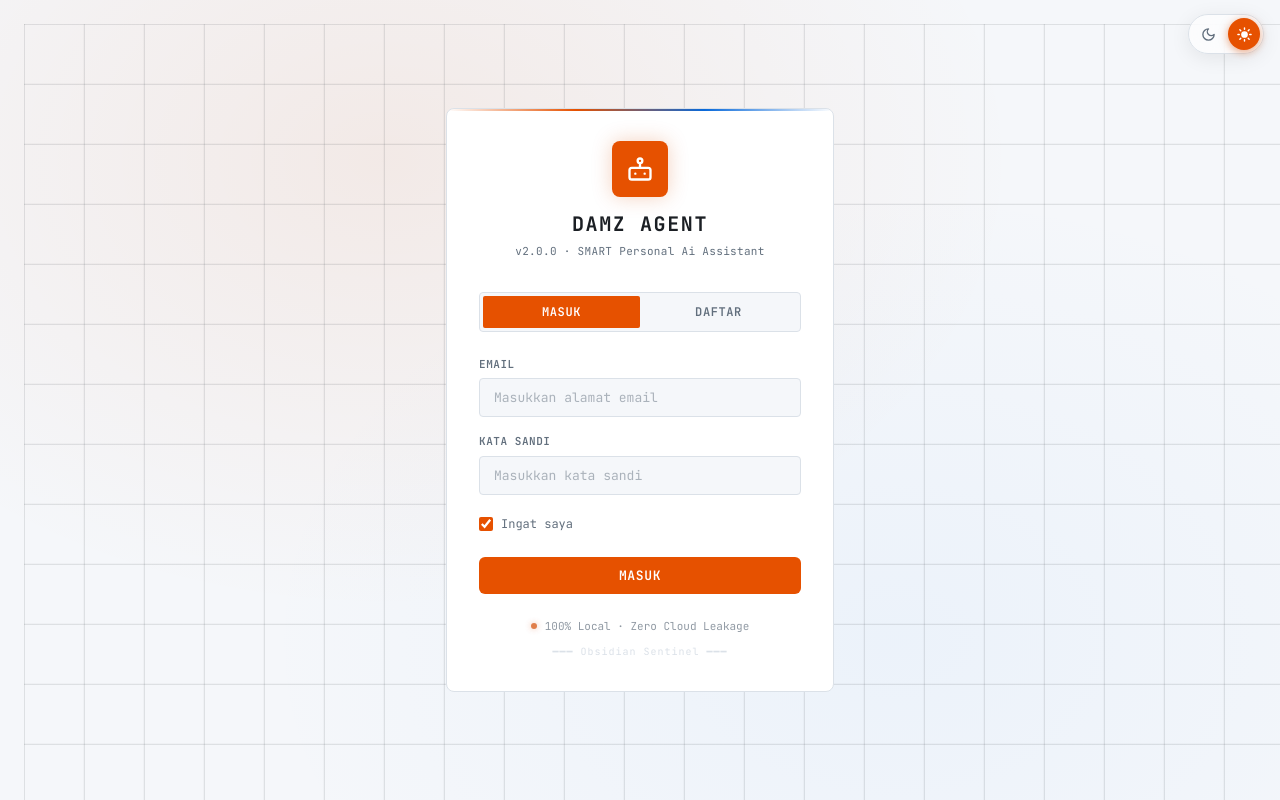
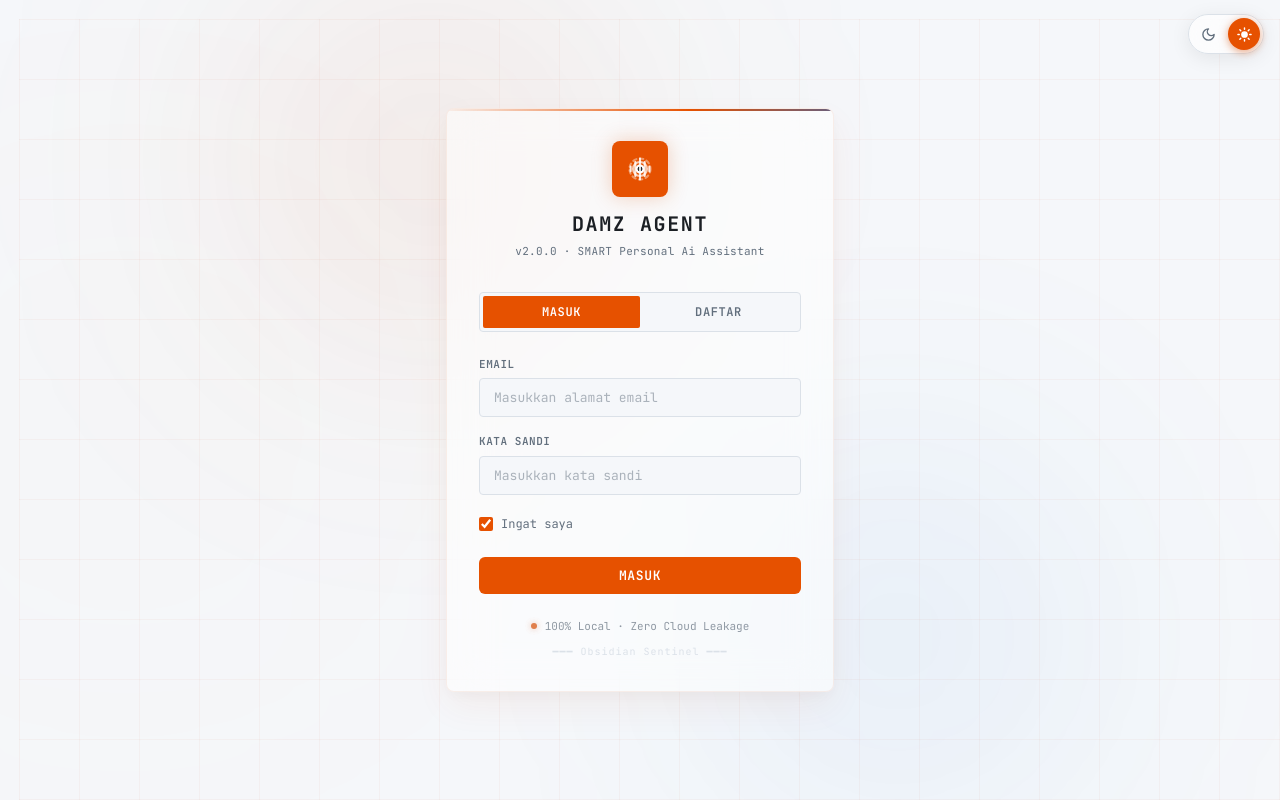
Before and after one commit to damzcore-dotcom/myagent, a plain HTML site: page frontend/index.html in a window 1280 px wide. Both pictures are taken after a click on the button 1244 px from the left and 34 px from the top of the page. Drawn offline with Linux system fonts and the light colour scheme.

Commit message:
fix(ui): upgrade login screen with ambient glowing orbs, glassmorphism, border shimmer, and premium logo

```diff
--- a/frontend/css/design-tokens.css
+++ b/frontend/css/design-tokens.css
@@ -41,6 +41,11 @@
   --primary-bg-hover:         rgba(35, 134, 54, 0.08);
   --primary-bg-lowest:        rgba(35, 134, 54, 0.03);
   --primary-border-subtle:    rgba(35, 134, 54, 0.3);
+
+  /* Login Ambient Orbs (Dark Mode) */
+  --login-orb-1: rgba(35, 134, 54, 0.18);
+  --login-orb-2: rgba(88, 166, 255, 0.12);
+  --login-orb-3: rgba(162, 201, 255, 0.08);
 
   /* ── Secondary ──────────────────────────────────── */
   --secondary:          #c1c7d0;
@@ -136,6 +141,11 @@
   --primary-bg-lowest:        rgba(212, 74, 0, 0.03);
   --primary-border-subtle:    rgba(212, 74, 0, 0.3);
 
+  /* Login Ambient Orbs (Clean Mode) */
+  --login-orb-1: rgba(212, 74, 0, 0.12);
+  --login-orb-2: rgba(9, 105, 218, 0.08);
+  --login-orb-3: rgba(242, 116, 56, 0.05);
+
   /* Secondary */
   --secondary:          #57606a;
   --secondary-container:#edf1f5;
--- a/frontend/css/pages.css
+++ b/frontend/css/pages.css
@@ -369,19 +369,89 @@
 .login-bg {
   position: absolute;
   inset: 0;
-  background:
-    radial-gradient(ellipse at 30% 20%, var(--primary-bg-hover) 0%, transparent 50%),
-    radial-gradient(ellipse at 70% 80%, rgba(88,166,255,0.06) 0%, transparent 50%);
+  background: var(--bg-base);
+  overflow: hidden;
 }
 
 .login-grid-overlay {
   position: absolute;
   inset: 0;
   background-image:
-    linear-gradient(rgba(48,54,61,0.15) 1px, transparent 1px),
-    linear-gradient(90deg, rgba(48,54,61,0.15) 1px, transparent 1px);
+    linear-gradient(rgba(48,54,61,0.08) 1px, transparent 1px),
+    linear-gradient(90deg, rgba(48,54,61,0.08) 1px, transparent 1px);
   background-size: 60px 60px;
-  animation: gridDrift 20s linear infinite;
+  animation: gridDrift 25s linear infinite;
+  opacity: 0.8;
+  z-index: 1;
+}
+
+:root[data-theme="clean"] .login-grid-overlay {
+  background-image:
+    linear-gradient(rgba(212, 74, 0, 0.05) 1px, transparent 1px),
+    linear-gradient(90deg, rgba(212, 74, 0, 0.05) 1px, transparent 1px);
+}
+
+/* Premium Luminous Ambient Orbs */
+.login-glow-orb {
+  position: absolute;
+  border-radius: 50%;
+  filter: blur(100px);
+  -webkit-filter: blur(100px);
+  opacity: 0.85;
+  mix-blend-mode: screen;
+  z-index: 0;
+}
+
+:root[data-theme="clean"] .login-glow-orb {
+  mix-blend-mode: multiply;
+  filter: blur(120px);
+  -webkit-filter: blur(120px);
+  opacity: 0.6;
+}
+
+.login-glow-orb-1 {
+  width: 380px;
+  height: 380px;
+  top: -8%;
+  left: 15%;
+  background: var(--login-orb-1);
+  animation: floatOrb1 22s ease-in-out infinite;
+}
+
+.login-glow-orb-2 {
+  width: 440px;
+  height: 440px;
+  bottom: -12%;
+  right: 10%;
+  background: var(--login-orb-2);
+  animation: floatOrb2 26s ease-in-out infinite;
+}
+
+.login-glow-orb-3 {
+  width: 300px;
+  height: 300px;
+  top: 40%;
+  left: -5%;
+  background: var(--login-orb-3);
+  animation: floatOrb3 18s ease-in-out infinite;
+}
+
+@keyframes floatOrb1 {
+  0% { transform: translate(0, 0) scale(1); }
+  50% { transform: translate(60px, 40px) scale(1.1); }
+  100% { transform: translate(0, 0) scale(1); }
+}
+
+@keyframes floatOrb2 {
+  0% { transform: translate(0, 0) scale(1); }
+  50% { transform: translate(-50px, -60px) scale(0.9); }
+  100% { transform: translate(0, 0) scale(1); }
+}
+
+@keyframes floatOrb3 {
+  0% { transform: translate(0, 0) scale(1); }
+  50% { transform: translate(40px, -40px) scale(1.15); }
+  100% { transform: translate(0, 0) scale(1); }
 }
 
 @keyframes gridDrift {
@@ -391,20 +461,29 @@
 
 .login-container {
   position: relative;
-  z-index: 1;
+  z-index: 2;
   width: 100%;
   max-width: 420px;
   padding: 0 var(--space-4);
 }
 
 .login-card {
-  background: var(--bg-elevated);
-  border: 1px solid var(--border);
+  background: rgba(22, 27, 34, 0.45);
+  backdrop-filter: blur(20px);
+  -webkit-backdrop-filter: blur(20px);
+  border: 1px solid rgba(255, 255, 255, 0.06);
   border-radius: var(--radius-lg);
   padding: var(--space-8);
   animation: fadeIn 0.5s ease, slideUp 0.5s ease;
   position: relative;
   overflow: hidden;
+  box-shadow: 0 15px 35px rgba(0, 0, 0, 0.35);
+}
+
+:root[data-theme="clean"] .login-card {
+  background: rgba(255, 255, 255, 0.55);
+  border: 1px solid rgba(212, 74, 0, 0.08);
+  box-shadow: 0 15px 35px rgba(212, 74, 0, 0.06), 0 5px 15px rgba(0, 0, 0, 0.03);
 }
 
 .login-card::before {
@@ -413,6 +492,14 @@
   top: 0; left: 0; right: 0;
   height: 2px;
   background: linear-gradient(90deg, transparent, var(--primary-container), var(--accent-blue), transparent);
+  background-size: 200% auto;
+  animation: borderShimmer 4s linear infinite;
+}
+
+@keyframes borderShimmer {
+  0% { background-position: 0% 50%; }
+  50% { background-position: 100% 50%; }
+  100% { background-position: 0% 50%; }
 }
 
 .login-logo {
--- a/frontend/js/components/sidebar.js
+++ b/frontend/js/components/sidebar.js
@@ -17,7 +17,7 @@ const ICONS = {
   logs: `<svg viewBox="0 0 24 24" fill="none" stroke="currentColor" stroke-width="2" stroke-linecap="round" stroke-linejoin="round"><path d="M13 2H6a2 2 0 0 0-2 2v16a2 2 0 0 0 2 2h12a2 2 0 0 0 2-2V9z"/><polyline points="13 2 13 9 20 9"/><line x1="8" y1="13" x2="16" y2="13"/><line x1="8" y1="17" x2="16" y2="17"/></svg>`,
   settings: `<svg viewBox="0 0 24 24" fill="none" stroke="currentColor" stroke-width="2" stroke-linecap="round" stroke-linejoin="round"><circle cx="12" cy="12" r="3"/><path d="M19.4 15a1.65 1.65 0 0 0 .33 1.82l.06.06a2 2 0 0 1 0 2.83 2 2 0 0 1-2.83 0l-.06-.06a1.65 1.65 0 0 0-1.82-.33 1.65 1.65 0 0 0-1 1.51V21a2 2 0 0 1-2 2 2 2 0 0 1-2-2v-.09A1.65 1.65 0 0 0 9 19.4a1.65 1.65 0 0 0-1.82.33l-.06.06a2 2 0 0 1-2.83 0 2 2 0 0 1 0-2.83l.06-.06A1.65 1.65 0 0 0 4.68 15a1.65 1.65 0 0 0-1.51-1H3a2 2 0 0 1-2-2 2 2 0 0 1 2-2h.09A1.65 1.65 0 0 0 4.6 9a1.65 1.65 0 0 0-.33-1.82l-.06-.06a2 2 0 0 1 0-2.83 2 2 0 0 1 2.83 0l.06.06A1.65 1.65 0 0 0 9 4.68a1.65 1.65 0 0 0 1-1.51V3a2 2 0 0 1 2-2 2 2 0 0 1 2 2v.09a1.65 1.65 0 0 0 1 1.51 1.65 1.65 0 0 0 1.82-.33l.06-.06a2 2 0 0 1 2.83 0 2 2 0 0 1 0 2.83l-.06.06a1.65 1.65 0 0 0-.33 1.82V9a1.65 1.65 0 0 0 1.51 1H21a2 2 0 0 1 2 2 2 2 0 0 1-2 2h-.09a1.65 1.65 0 0 0-1.51 1z"/></svg>`,
   users: `<svg viewBox="0 0 24 24" fill="none" stroke="currentColor" stroke-width="2" stroke-linecap="round" stroke-linejoin="round"><path d="M17 21v-2a4 4 0 0 0-4-4H5a4 4 0 0 0-4 4v2"/><circle cx="9" cy="7" r="4"/><path d="M23 21v-2a4 4 0 0 0-3-3.87"/><path d="M16 3.13a4 4 0 0 1 0 7.75"/></svg>`,
-  bot: `<svg viewBox="0 0 24 24" fill="none" stroke="currentColor" stroke-width="2" stroke-linecap="round" stroke-linejoin="round"><rect x="3" y="11" width="18" height="10" rx="2"/><circle cx="12" cy="5" r="2"/><path d="M12 7v4"/><line x1="8" y1="16" x2="8" y2="16"/><line x1="16" y1="16" x2="16" y2="16"/></svg>`,
+  bot: `<svg viewBox="0 0 24 24" fill="none" stroke="currentColor" stroke-width="1.8" stroke-linecap="round" stroke-linejoin="round"><circle cx="12" cy="12" r="9" stroke-dasharray="3 3" opacity="0.4"/><circle cx="12" cy="12" r="6" opacity="0.7"/><circle cx="12" cy="12" r="3" fill="currentColor"/><path d="M12 3v18M16 6v12M8 6v12M20 10v4M4 10v4" opacity="0.85"/></svg>`,
   power: `<svg viewBox="0 0 24 24" fill="none" stroke="currentColor" stroke-width="2" stroke-linecap="round" stroke-linejoin="round"><path d="M18.36 6.64a9 9 0 1 1-12.73 0"/><line x1="12" y1="2" x2="12" y2="12"/></svg>`,
   mic: `<svg viewBox="0 0 24 24" fill="none" stroke="currentColor" stroke-width="2" stroke-linecap="round" stroke-linejoin="round"><path d="M12 2a3 3 0 0 0-3 3v7a3 3 0 0 0 6 0V5a3 3 0 0 0-3-3Z"/><path d="M19 10v1a7 7 0 0 1-14 0v-1"/><line x1="12" y1="19" x2="12" y2="22"/></svg>`,
   volume: `<svg viewBox="0 0 24 24" fill="none" stroke="currentColor" stroke-width="2" stroke-linecap="round" stroke-linejoin="round"><polygon points="11 5 6 9 2 9 2 15 6 15 11 19 11 5"/><path d="M15.54 8.46a5 5 0 0 1 0 7.07"/></svg>`,
--- a/frontend/js/pages/login.js
+++ b/frontend/js/pages/login.js
@@ -10,18 +10,20 @@ export function render() {
     <div class="login-page">
       <div class="login-bg">
         <div class="login-grid-overlay"></div>
+        <div class="login-glow-orb login-glow-orb-1"></div>
+        <div class="login-glow-orb login-glow-orb-2"></div>
+        <div class="login-glow-orb login-glow-orb-3"></div>
       </div>
       <div class="login-container">
         <div class="login-card">
           <!-- Logo -->
           <div class="login-logo">
             <div class="login-logo-icon">
-              <svg viewBox="0 0 24 24" fill="none" stroke="currentColor" stroke-width="2" stroke-linecap="round" stroke-linejoin="round">
-                <rect x="3" y="11" width="18" height="10" rx="2"/>
-                <circle cx="12" cy="5" r="2"/>
-                <path d="M12 7v4"/>
-                <line x1="8" y1="16" x2="8" y2="16"/>
-                <line x1="16" y1="16" x2="16" y2="16"/>
+              <svg viewBox="0 0 24 24" fill="none" stroke="currentColor" stroke-width="1.8" stroke-linecap="round" stroke-linejoin="round">
+                <circle cx="12" cy="12" r="9" stroke-dasharray="3 3" opacity="0.4"/>
+                <circle cx="12" cy="12" r="6" opacity="0.7"/>
+                <circle cx="12" cy="12" r="3" fill="currentColor"/>
+                <path d="M12 3v18M16 6v12M8 6v12M20 10v4M4 10v4" opacity="0.85"/>
               </svg>
             </div>
             <div class="login-logo-text">DAMZ AGENT</div>
```
